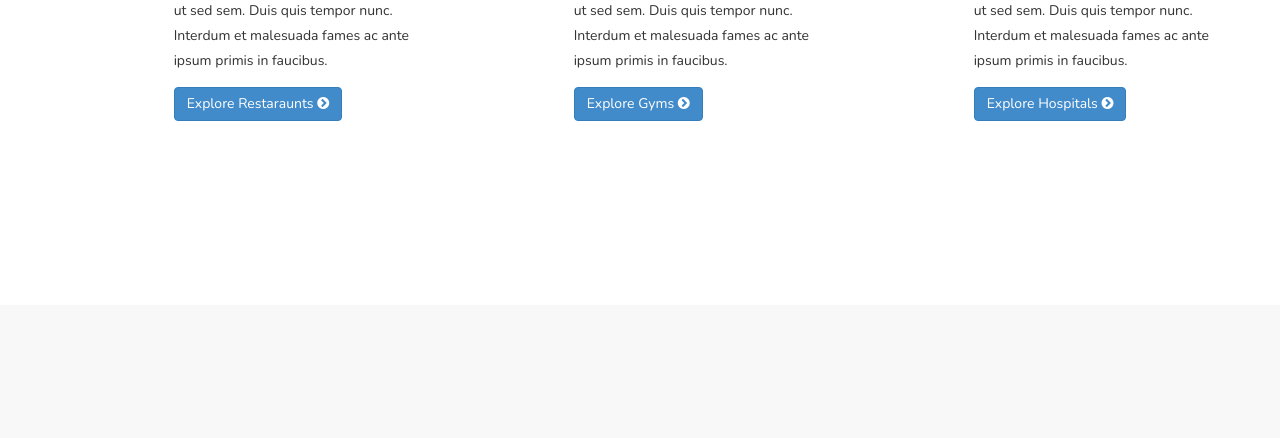
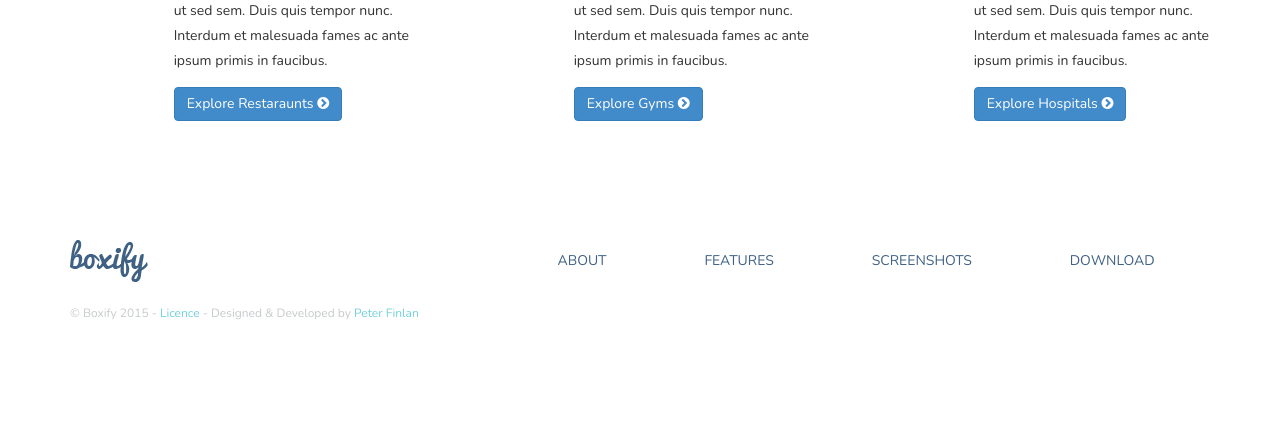
Before and after one commit to Prashant-Yadav/localizer, a Django app: template localizer/places/templates/places/search.html in a window 1280 px wide. Shown: the part 495-933 px from the top of the page. Before the commit the page ends 616 px from the top, so only its background shows below. Run offline with Django 3.2, Linux system fonts and the light colour scheme; the template is opened without the code that fills it, so the values that code supplies are empty; some libraries are stand-ins or nearby versions.

Commit message:
Updated templates

```diff
--- a/localizer/places/templates/places/search.html
+++ b/localizer/places/templates/places/search.html
@@ -105,6 +105,7 @@
 
     	</div><!--/.container-->
 
+    	<!-- Modal dialog box -->
     	<div class="modal fade" id="detailModal" tab-index="-1" role="dialog" aria-labbelledby="detailModalLabel">
     		<div class="modal-dialog" role="document">
     			<div class="modal-content">
@@ -121,6 +122,28 @@
     			</div>
     		</div>
     	</div>
+
+
+    	<footer>
+    		<div class="container">
+				<div class="row">
+					<div class="col-md-5">
+						<h1 class="footer-logo">
+						<img src="{% static 'places/img/logo-blue.png' %}" alt="Footer Logo Blue">
+						</h1>
+						<p>© Boxify 2015 - <a href="http://tympanus.net/codrops/licensing/">Licence</a> - Designed &amp; Developed by <a href="http://www.peterfinlan.com/">Peter Finlan</a></p>
+					</div>
+					<div class="col-md-7">
+						<ul class="footer-nav">
+							<li><a href="#about">About</a></li>
+							<li><a href="#features">Features</a></li>
+							<li><a href="#screenshots">Screenshots</a></li>
+							<li><a href="#download">Download</a></li>
+						</ul>
+					</div>
+				</div>
+			</div>
+    	</footer>
 
     	<!-- Bootstrap core JavaScript
 	    ================================================== -->
```
Also changed, not shown: localizer/places/templates/places/index.html (+7 -4 lines).
